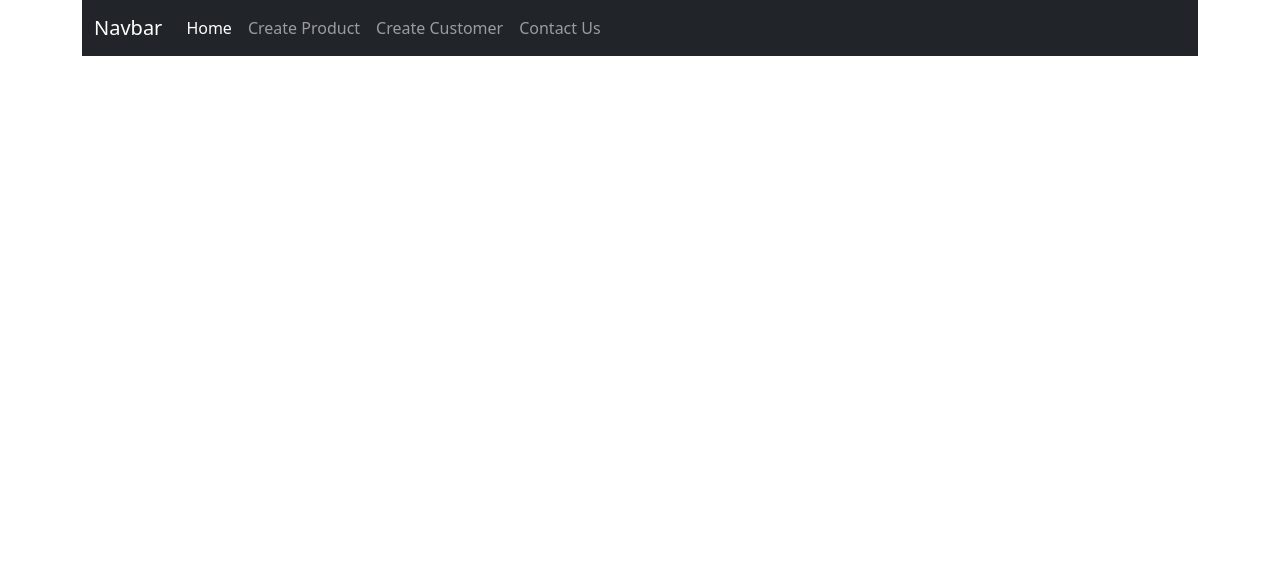
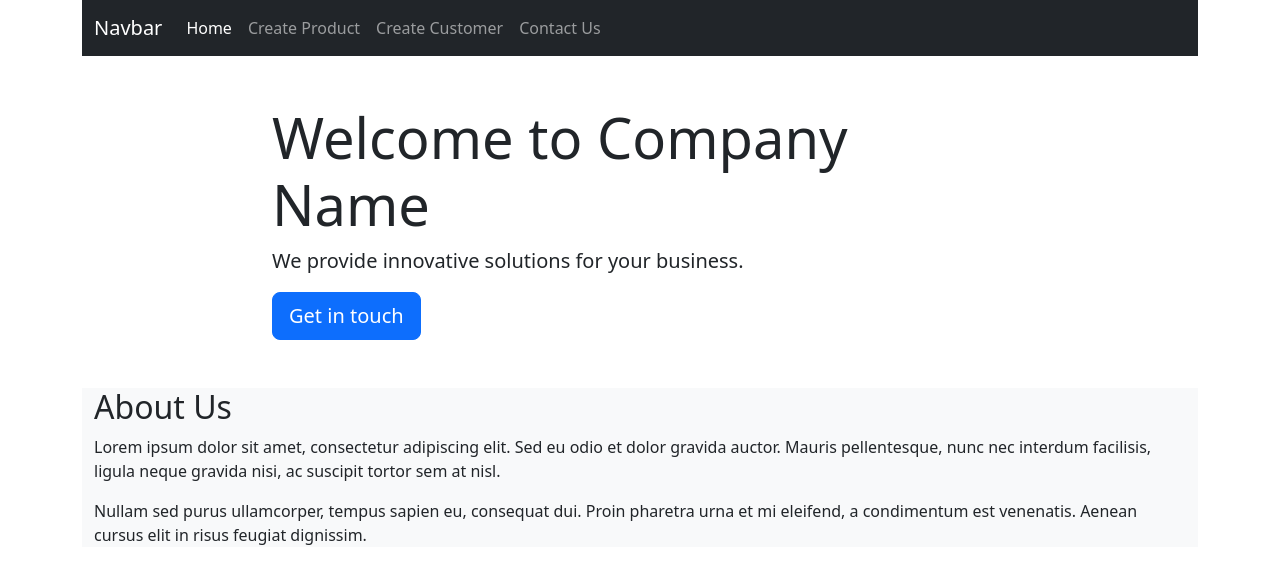
Before and after one commit to YewQianSheng/Web-Application-Development, a PHP site: page / in a window 1280 px wide. Shown: the top 584 px of the page. Run offline with PHP 8.4, Linux system fonts and the light colour scheme.

Commit message:
in prograss

```diff
--- a/project/index.php
+++ b/project/index.php
@@ -14,6 +14,23 @@
         include 'menu_nav.php';
         ?>
 
+        <div class="welcome py-5 text-left">
+            <div class="row">
+                <div class="col-lg-8 mx-auto">
+                    <h1 class="display-4">Welcome to Company Name</h1>
+                    <p class="lead">We provide innovative solutions for your business.</p>
+                    <a href="#contact" class="btn btn-primary btn-lg">Get in touch</a>
+                </div>
+            </div>
+        </div>
+
+
+        <div class="container col-lg-auto text-left mx-auto bg-light">
+            <h2>About Us</h2>
+            <p>Lorem ipsum dolor sit amet, consectetur adipiscing elit. Sed eu odio et dolor gravida auctor. Mauris pellentesque, nunc nec interdum facilisis, ligula neque gravida nisi, ac suscipit tortor sem at nisl.</p>
+            <p>Nullam sed purus ullamcorper, tempus sapien eu, consequat dui. Proin pharetra urna et mi eleifend, a condimentum est venenatis. Aenean cursus elit in risus feugiat dignissim.</p>
+        </div>
+
     </div>
     <script src="https://cdn.jsdelivr.net/npm/bootstrap@5.3.0/dist/js/bootstrap.bundle.min.js" integrity="sha384-geWF76RCwLtnZ8qwWowPQNguL3RmwHVBC9FhGdlKrxdiJJigb/j/68SIy3Te4Bkz" crossorigin="anonymous"></script>
 
```
